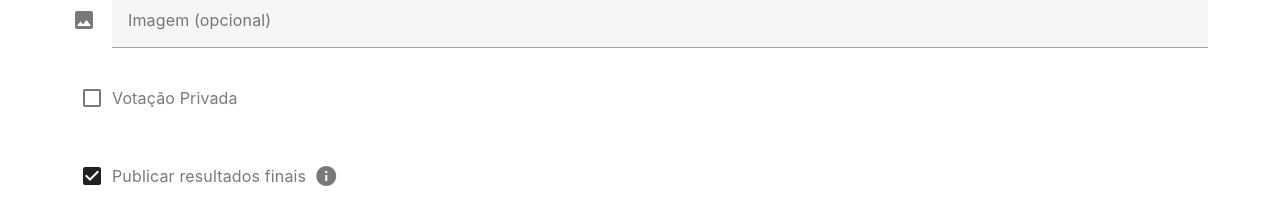
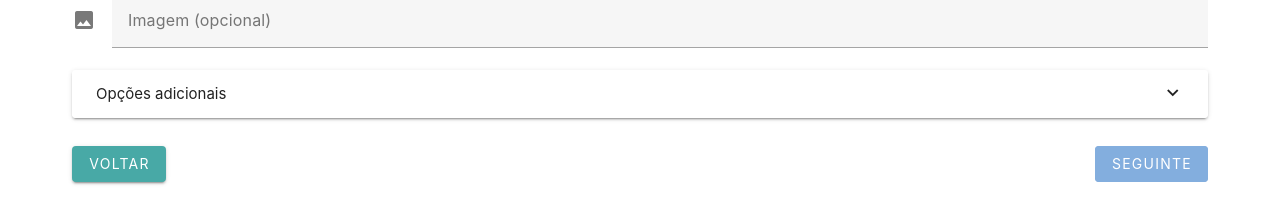
Before and after one commit to orlandopalmeira/Trabalho-AA-SIC-2023-2024, a Vue app in the folder Interface/: page /createvoting in a window 1280 px wide. Shown: the part 493-691 px from the top of the page. Built offline with nearby package versions, Linux system fonts and the light colour scheme; no server answers.

Commit message:
opções adicionais escondidas

```diff
--- a/Interface/src/components/CreateVoting/CreateVotingStage1.vue
+++ b/Interface/src/components/CreateVoting/CreateVotingStage1.vue
@@ -39,8 +39,10 @@
                     v-model="useVotingInfoStore().image"
                     accept="image/*"
                     />
-
-                <div style="display: flex; align-items: center;">
+                <v-expansion-panels>
+                    <v-expansion-panel title="Opções adicionais" class="dark">
+                        <v-expansion-panel-text>
+                            <div style="display: flex; align-items: center; margin-bottom: -30px;">
                                 <v-checkbox
                                     id="privatevoting"
                                     name="privatevoting"
@@ -81,6 +83,7 @@
                                 id="finalresultpublic"
                                 name="finalresultpublic"
                                 v-model="useVotingInfoStore().isFinalResultPublic"
+                                style="margin-bottom: -30px;"
                             >
                                 <template v-slot:label>
                                     <div style="display: flex;">
@@ -101,6 +104,9 @@
                                     </div>
                                 </template>
                             </v-checkbox>
+                        </v-expansion-panel-text>
+                    </v-expansion-panel>
+                </v-expansion-panels>
                 <v-row class="mt-4">
                     <v-col cols="6">
                         <v-btn color="secondary" @click="leave" > Voltar </v-btn>
```
Lines whose indentation alone changed are shown as unchanged.
